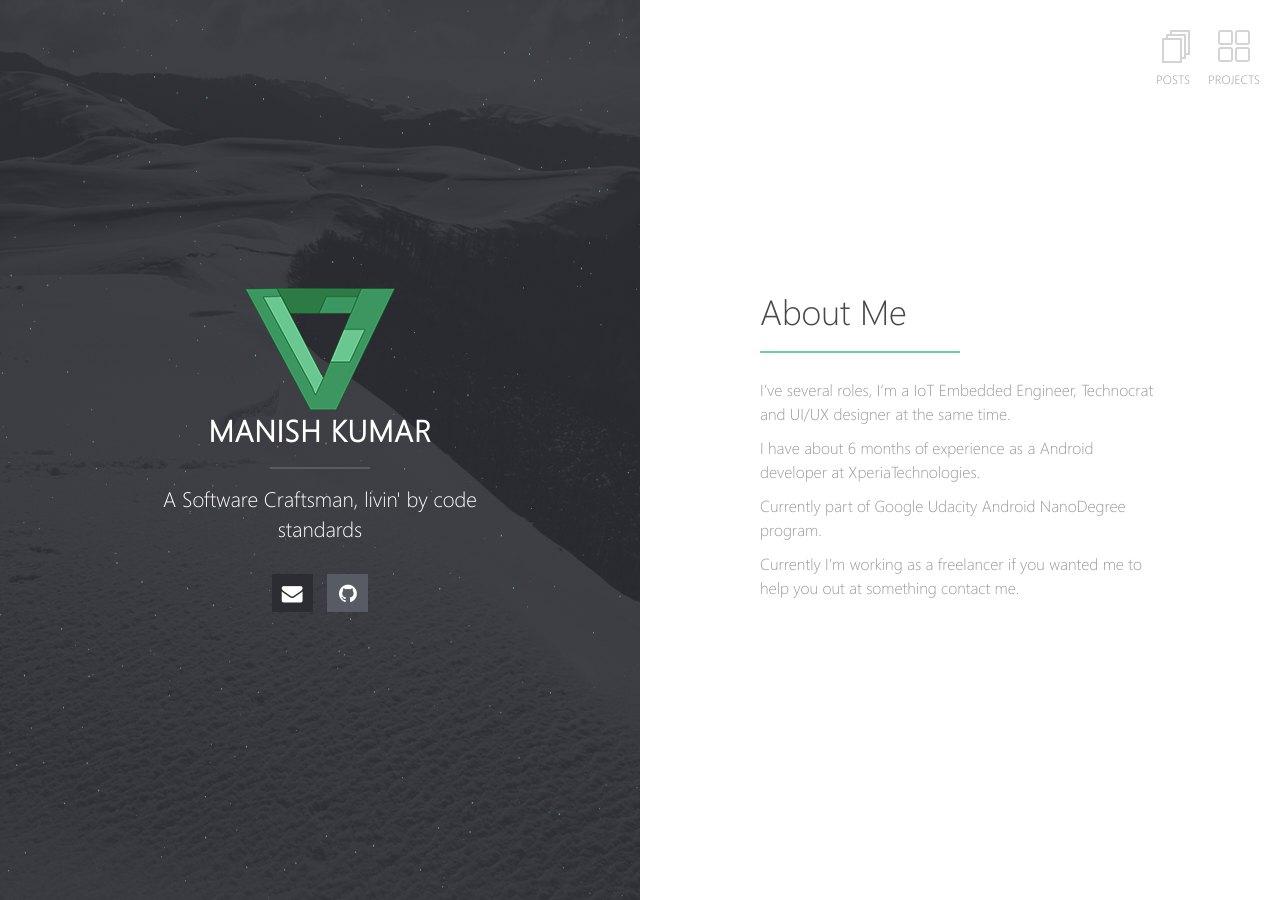
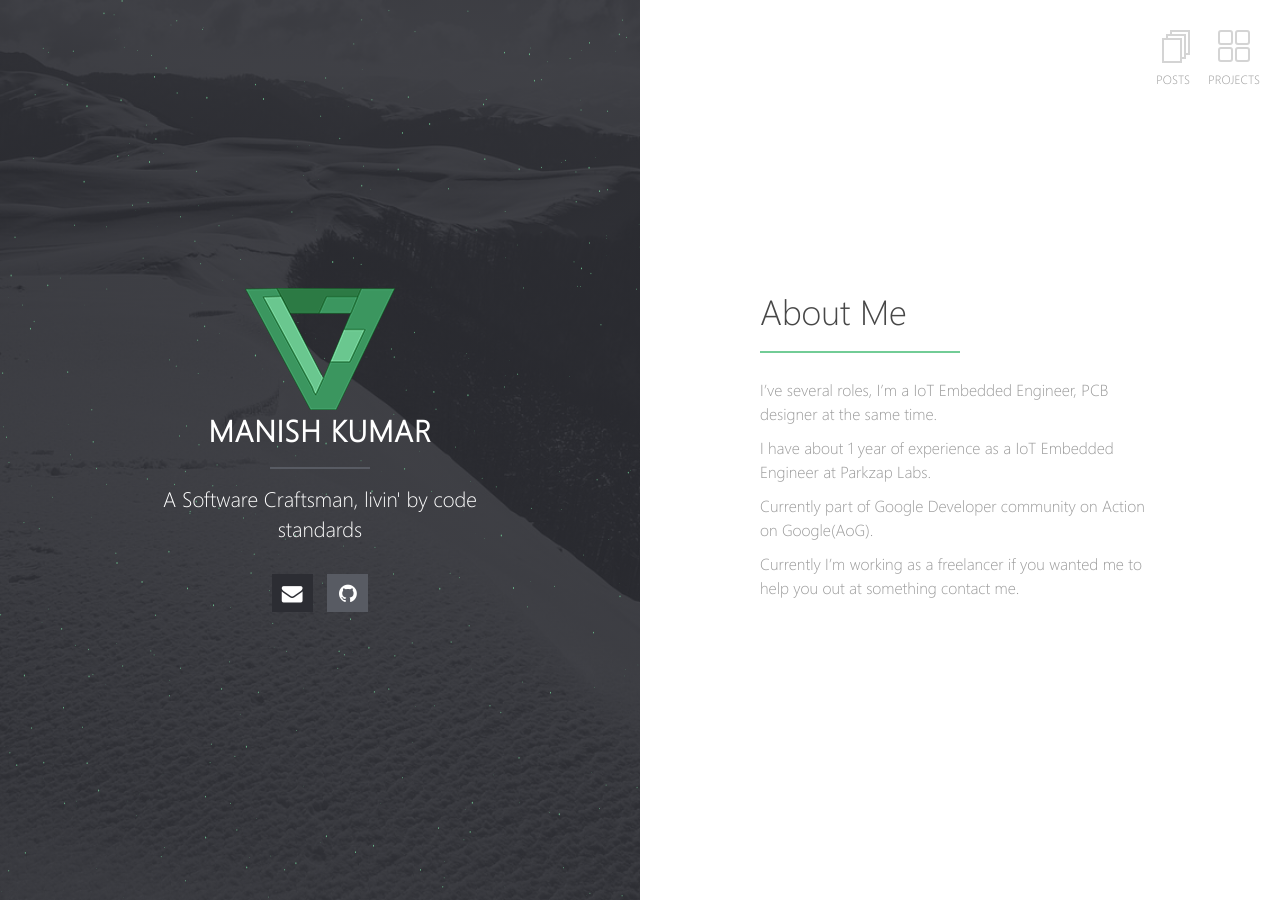
Before and after one commit to manish5897/manish5897.github.io, a Jekyll site: the page built from index.md, in a window 1280 px wide. Built offline with Jekyll 4.4.1, drawn with Linux system fonts in a browser that asks for light colours; our own code applies the rules of GitHub Pages for plain Markdown files.

Commit message:
modified index

```diff
--- a/index.md
+++ b/index.md
@@ -4,10 +4,10 @@ layout: home
 # About Me
 
 
-I've several roles, I'm a IoT Embedded Engineer, Technocrat and UI/UX designer at the same time.
+I've several roles, I'm a IoT Embedded Engineer, PCB designer at the same time.
 
-I have about 6 months  of experience as a Android developer at XperiaTechnologies.
+I have about 1 year of experience as a IoT Embedded Engineer at Parkzap Labs.
 
-Currently part of Google Udacity Android NanoDegree program.
+Currently part of Google Developer community on Action on Google(AoG).
 
 Currently I'm working as a freelancer if you wanted me to help you out at something contact me.
```
